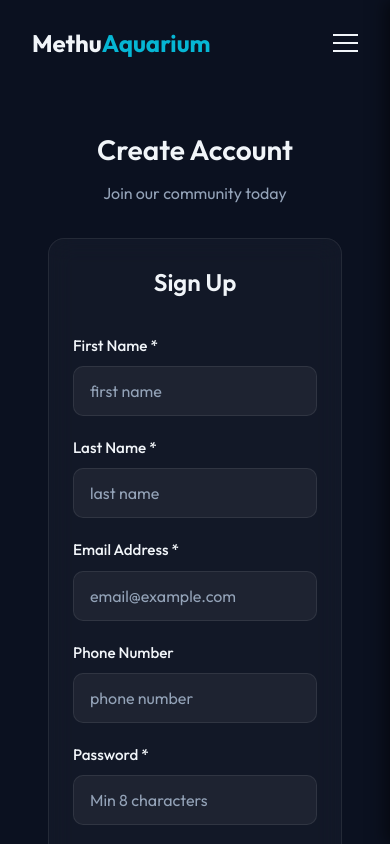
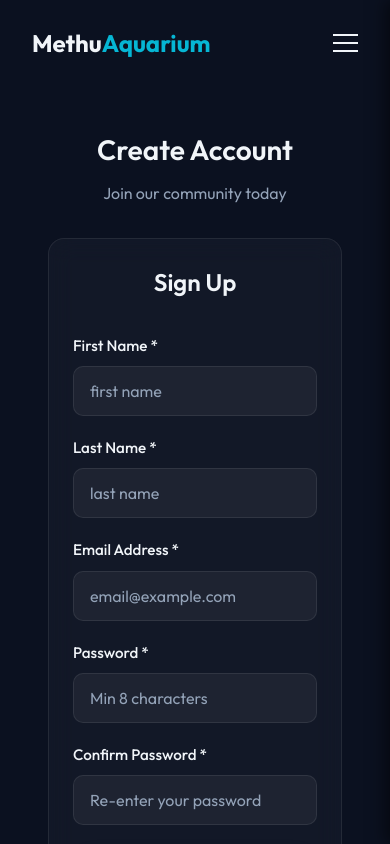
Before and after one commit to akindu02/Aquarium-Management-System, a React (Vite) app in the folder Frontend/: page /signup in a window 390 px wide. Shown: the top 844 px of the page. Built offline with nearby package versions, Linux system fonts and the light colour scheme.

Commit message:
remove phone number from sign up

```diff
--- a/Frontend/src/pages/SignUp.jsx
+++ b/Frontend/src/pages/SignUp.jsx
@@ -12,7 +12,6 @@ const SignUp = () => {
     firstName: '',
     lastName: '',
     email: '',
-        phone: '',
     password: '',
     confirmPassword: ''
   });
@@ -52,7 +51,6 @@ const SignUp = () => {
         firstName: formData.firstName,
         lastName: formData.lastName,
         email: formData.email,
-                phone: formData.phone,
         password: formData.password
       });
 
@@ -143,20 +141,6 @@ const SignUp = () => {
               className="form-input"
               placeholder="email@example.com"
               required
-                            disabled={loading}
-                        />
-                    </div>
-
-                    <div className="form-group">
-                        <label htmlFor="phone" className="form-label">Phone Number</label>
-                        <input
-                            type="tel"
-                            id="phone"
-                            name="phone"
-                            value={formData.phone}
-                            onChange={handleChange}
-                            className="form-input"
-                            placeholder="phone number"
               disabled={loading}
             />
           </div>
```
Also changed, not shown: 1 other file (tests, documents, lock files or other folders). Lines whose indentation alone changed are shown as unchanged.
